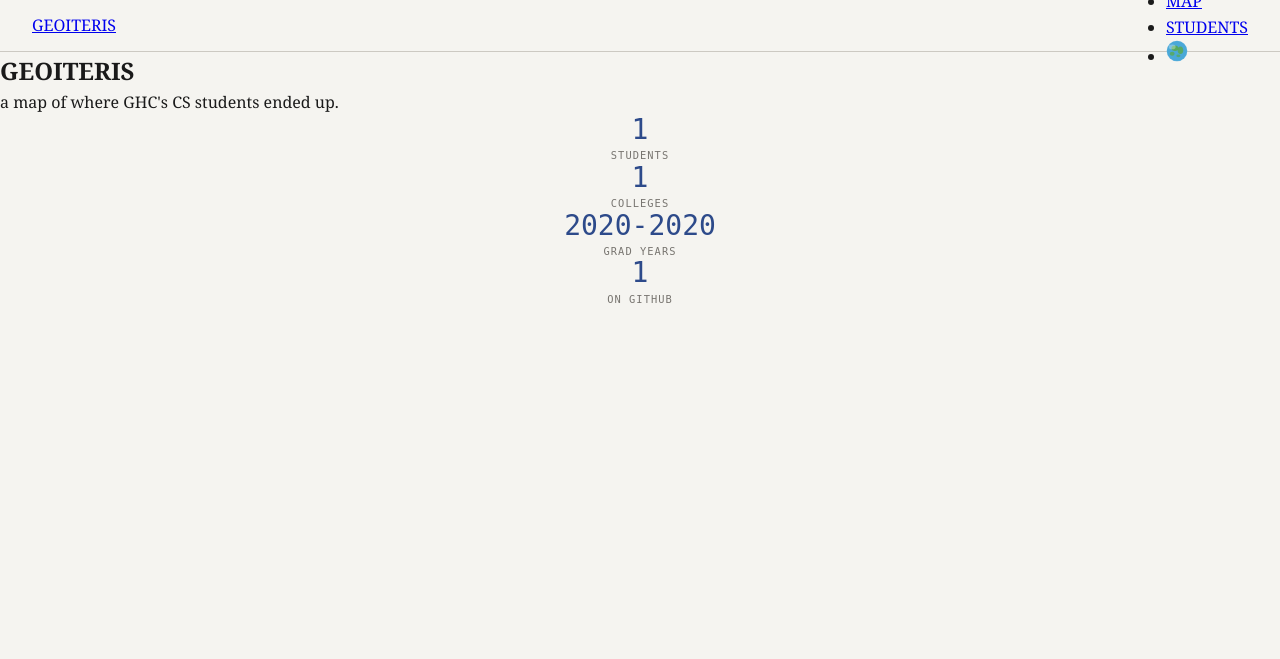
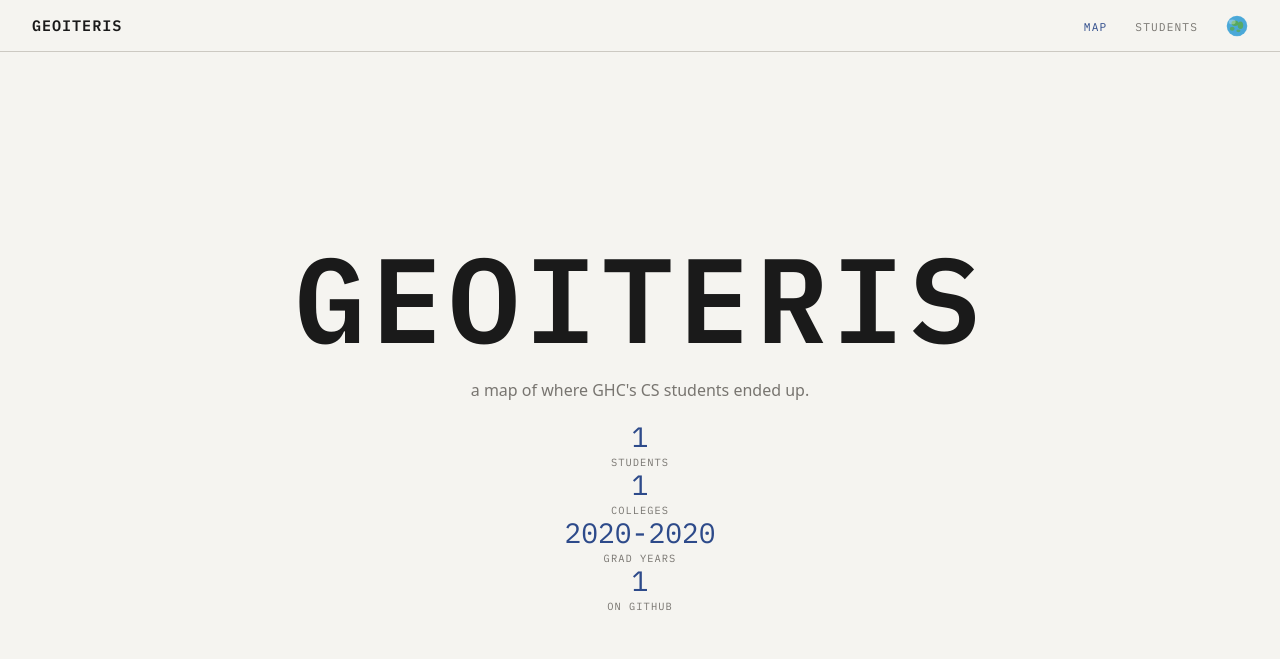
Before and after one commit to Keamlak08/geoiteris, a Django app: page / in a window 1280 px wide. Shown: the top 659 px of the page. Run offline with Django 5.2, Linux system fonts and the light colour scheme; tables that the repository leaves empty hold one stand-in row (values such as "Sample post"); some web fonts are replaced; grey boxes are pictures that could not be loaded.

Commit message:
fix home.html class mismatches, fetch URL, template literal bugs

```diff
--- a/geoiteris/core/templates/core/home.html
+++ b/geoiteris/core/templates/core/home.html
@@ -7,8 +7,8 @@
 {% block content %}
 
 <section class="hero">
-    <h1>GEOITERIS</h1>
-    <p class="hero-subtitle">a map of where GHC's CS students ended up.</p>
+    <h1 class="hero-title">GEOITERIS</h1>
+    <p class="hero-sub">a map of where GHC's CS students ended up.</p>
 
     {% if student_count %}
     <div class="stats">
@@ -57,7 +57,12 @@
 
     const ATTR = '© <a href="https://www.maptiler.com/copyright/">MapTiler</a> · © <a href="https://www.openstreetmap.org/copyright">OSM</a> contributors';
 
-    const map = L.map('map', { zoomControl: false }).setView([39, -98], 4);
+    const map = L.map('map', {
+        zoomControl: false,
+        minZoom: 3,
+        maxBounds: [[15, -170], [75, -50]],
+        maxBoundsViscosity: 1,
+    }).setView([39, -98], 4);
     L.control.zoom({ position: 'bottomright' }).addTo(map);
 
     const tiles={
--- a/geoiteris/static/css/base.css
+++ b/geoiteris/static/css/base.css
@@ -1,3 +1,27 @@
+@font-face {
+  font-family: 'Phantom Sans';
+  src:
+    url('https://assets.hackclub.com/fonts/Phantom_Sans_0.7/Regular.woff')
+      format('woff'),
+    url('https://assets.hackclub.com/fonts/Phantom_Sans_0.7/Regular.woff2')
+      format('woff2');
+  font-weight: normal;
+  font-style: normal;
+  font-display: swap;
+}
+
+@font-face {
+  font-family: 'Phantom Sans';
+  src:
+    url('https://assets.hackclub.com/fonts/Phantom_Sans_0.7/Bold.woff')
+      format('woff'),
+    url('https://assets.hackclub.com/fonts/Phantom_Sans_0.7/Bold.woff2')
+      format('woff2');
+  font-weight: bold;
+  font-style: normal;
+  font-display: swap;
+}
+
 html{
     scroll-behavior: smooth;
 }
@@ -124,7 +148,7 @@ nav{
     color: var(--text);
     border-radius: 2px;
     box-shadow: none;
-    boarder: 1px solid var(--boarder);
+    border: 1px solid var(--border);
 }
 
 .leaflet-popup-tip{
@@ -156,11 +180,18 @@ nav{
 
 .hero{
     min-height: calc(100vh - var(--nav-h));
+    display: flex;
+    flex-direction: column;
+    align-items: center;
+    justify-content: center;
+    text-align: center;
+    padding: 4rem 2rem;
+    gap: 1.25rem;
 }
 
 .hero-title{
     font-family: 'IBM Plex Mono', monospace;
-    font-weight: 600;
+    font-weight: bold;
     font-size: clamp(2.8rem, 10vw, 7.5rem);
     letter-spacing: 0.04em;
     color: var(--text);
@@ -168,6 +199,7 @@ nav{
 }
 
 .hero-sub{
+    font-family: 'Phantom Sans', system-ui, sans-serif;
     font-size: 1rem;
     color: var(--text-muted);
     max-width: 380px;
--- a/geoiteris/templates/base.html
+++ b/geoiteris/templates/base.html
@@ -1,5 +1,5 @@
 <!DOCTYPE html>
-<html>
+<html data-theme="light">
 
 <head>
     <meta charset="UTF-8">
@@ -9,24 +9,24 @@
 
     <script>
         const t = localStorage.getItem('theme');
-        if (t) documentdocumentElement.setAttribute('data-theme', t);
+        if (t) document.documentElement.setAttribute('data-theme', t);
     </script>
 
     {% load static %}
-    <link rel="stylesheet" href="{% static 'css/base.css' %}">
     <link rel="preconnect" href="https://fonts.googleapis.com">
     <link rel="preconnect" href="https://fonts.gstatic.com" crossorigin>
-    {% block head %}
-    {% endblock %}
+    <link href="https://fonts.googleapis.com/css2?family=IBM+Plex+Mono:wght@400;600&display=swap" rel="stylesheet">
+    <link rel="stylesheet" href="{% static 'css/base.css' %}">
+    {% block head %}{% endblock %}
 </head>
 
 <body>
 
     <nav>
-        <a href="/" class="brand">GEOITERIS</a>
-        <ul>
+        <a href="/" class="nav-brand">GEOITERIS</a>
+        <ul class="nav-links">
             <li><a href="/" id="nav-map">MAP</a></li>
-            <li><a href="/students" id="nav-students">STUDENTS</a></li>
+            <li><a href="/students/" id="nav-students">STUDENTS</a></li>
             <li>
                 <button id="theme-toggle" aria-label="Toggle theme">
                     <svg viewBox="0 0 32 32" width="22" height="22" xmlns="http://www.w3.org/2000/svg">
@@ -64,7 +64,6 @@
         document.getElementById('theme-toggle').addEventListener('click', function() {
             const current = document.documentElement.getAttribute('data-theme');
             const next = current === 'dark' ? 'light' : 'dark';
-
             document.documentElement.setAttribute('data-theme', next);
             localStorage.setItem('theme', next);
         });
```
